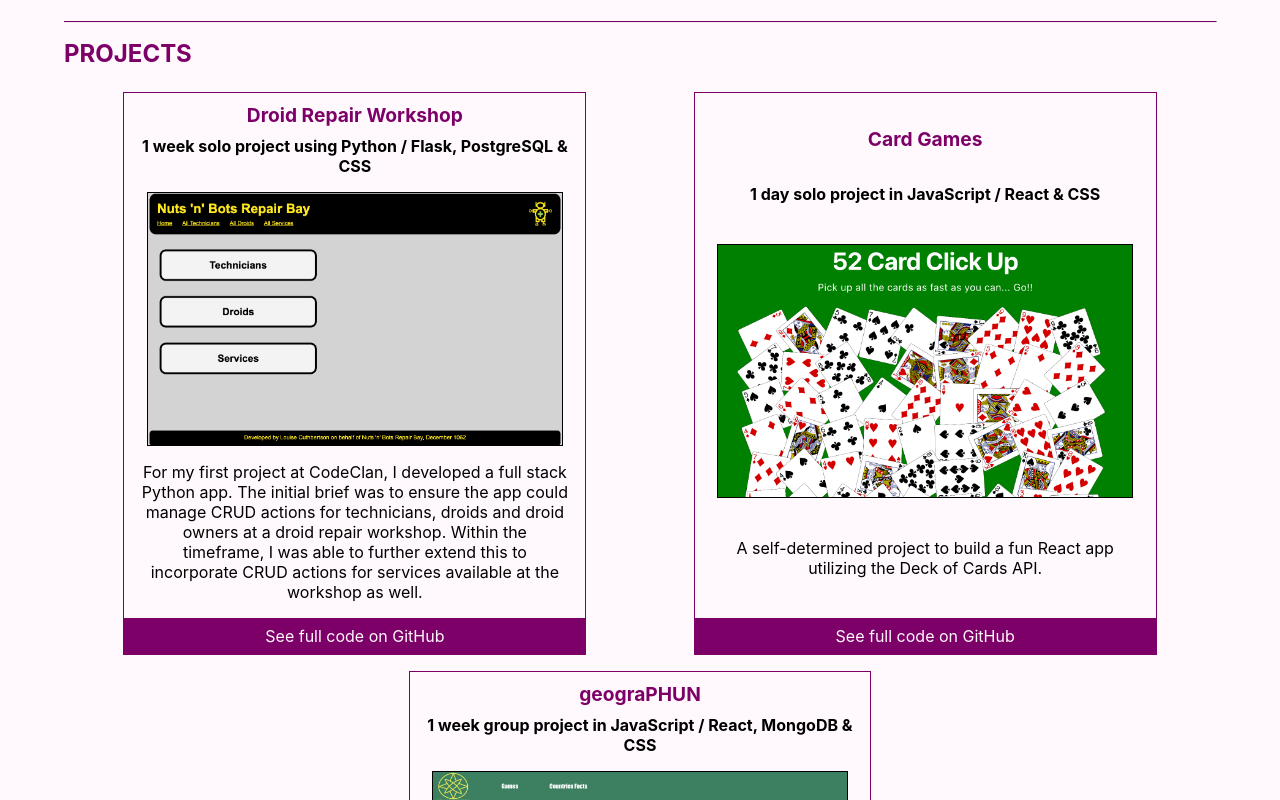
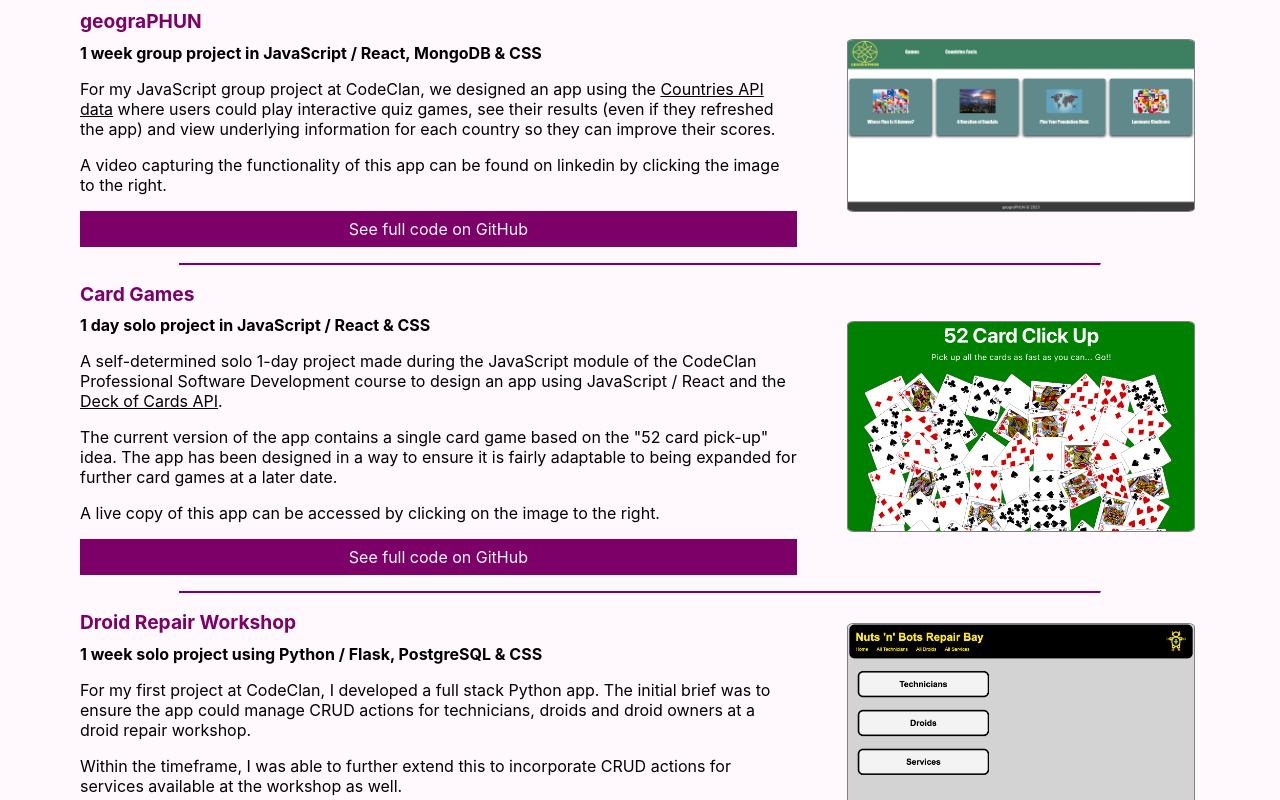
Before and after one commit to louise3112/portfolio_app, a React (Create React App) app: page / in a window 1280 px wide. Shown: the part 520-1320 px from the top of the page. Built offline with nearby package versions, Linux system fonts and the light colour scheme.

Commit message:
format of projects section updated

```diff
--- a/src/App.js
+++ b/src/App.js
@@ -12,7 +12,7 @@ const AppContent = styled.div`
 `
 
 const LineBreak = styled.hr`
-    border-top: 1px solid #7d0068;
+    border-top: 2px solid #7d0068;
     border-left: none;
     margin-top: 0;
     margin-bottom: 0;
--- a/src/components/AboutMe.js
+++ b/src/components/AboutMe.js
@@ -12,7 +12,7 @@ const AboutMeHeading = styled.h2`
 `
 
 const AboutMeText = styled.p`
-    font-size: 1.25em;
+    font-size: 1em;
     margin: 1.5em 0em 0em 0em;
 `
 
--- a/src/components/Footer.js
+++ b/src/components/Footer.js
@@ -2,13 +2,13 @@ import styled from "styled-components"
 
 const FooterSection = styled.div`
     background-color: #7d0068;
-    padding: 1em 0em 1em 0em;
+    padding: 0.8em 0em 0.8em 0em;
     display: grid;
     margin-top: auto;
 `
 
 const FooterText = styled.p`
-    font-size: 1.25em;
+    font-size: 1em;
     color: #fff8fc;
     text-align: center;
     margin: 0;
--- a/src/components/Projects.js
+++ b/src/components/Projects.js
@@ -20,6 +20,8 @@ const ProjectsList = styled.ul`
     padding: 0;
     margin: 1em 0em 1em 0em;
     display: flex;
+    flex-direction: column;
+    align-items: center;
     justify-content: space-evenly;
     flex-wrap: wrap;
     column-gap: 3em;
@@ -28,45 +30,38 @@ const ProjectsList = styled.ul`
 `
 
 const ProjectBox = styled.li`
+    display: grid;
+    grid-template-areas: 'info . image .';
+    grid-template-columns: 65% 3% 30% 2%;
+    align-items: center;
+`
+
+const ProjectInfo = styled.div`
+    grid-area: info;
     display: flex;
     flex-direction: column;
-    align-items: center;
-    justify-content: space-between;
-    width: 40%;
-    border: 1px solid #7d0068;
+    padding: 0em 1em 0em 1em;
 `
 
-const ProjectsLinks = styled.a`
-    text-decoration: none;
-    color: black;
-    cursor: pointer;
-    display: flex;
-    flex-direction: column;
-    flex-grow: 1;
-    align-items: center;
-    justify-content: space-evenly;
+const ProjectLink = styled.a`
+    grid-area: image;
 `
 
 const ProjectHeading = styled.h4`
     color: #7d0068;
     font-size: 1.2em;
-    text-align: center;
-    margin: 0.5em 0em 0.5em 0em;
-    padding: 0em 1em 0em 1em;
+    margin: 0em 0em 0.5em 0em;
 `
 
-const ProjectInfo = styled.p`
+const ProjectText = styled.p`
     font-size: 1em;
-    text-align: center;
-    margin: 0;
-    padding: 0em 1em 1em 1em;
+    margin: 0em 0em 1em 0em;
 `
 
-const ProjectImage = styled.img`
-    height: auto;
-    max-width: 90%;
-    margin: 0em 0em 1em 0em;
-    border: 0.5px solid black;
+const TextLinks = styled.a`
+    text-decoration: underline;
+    color: black;
+    cursor: pointer;
 `
 
 const GitHubLinks = styled.a`
@@ -76,8 +71,23 @@ const GitHubLinks = styled.a`
     text-align: center;
     background-color: #7d0068;
     color: #fff8fc;
-    margin: 0;
     padding: 0.5em 0em 0.5em 0em;
+`
+
+const ProjectImage = styled.img`
+    grid-area: image;
+    height: auto;
+    max-width: 100%;
+    border: 0.5px solid grey;
+    border-radius: 2%;
+`
+
+const LineBreak = styled.hr`
+    border-top: 2px solid #7d0068;
+    border-left: none;
+    margin-top: 0;
+    margin-bottom: 0;
+    width: 80%;
 `
 
 
@@ -87,34 +97,51 @@ const Projects = () => {
             <ProjectsHeading>PROJECTS</ProjectsHeading>
             <ProjectsList>
 
-                <ProjectBox>
-                    {/* <ProjectsLinks href="" target="_blank"> */}
-                        <ProjectHeading>Droid Repair Workshop</ProjectHeading>
-                        <ProjectInfo><b>1 week solo project using Python / Flask, PostgreSQL & CSS</b></ProjectInfo>
-                        <ProjectImage src={droidWorkshop} alt="Screenshot of Droid Repair Workshop app"/>
-                        <ProjectInfo>For my first project at CodeClan, I developed a full stack Python app. The initial brief was to ensure the app could manage CRUD actions for technicians, droids and droid owners at a droid repair workshop. Within the timeframe, I was able to further extend this to incorporate CRUD actions for services available at the workshop as well.</ProjectInfo>
-                    {/* </ ProjectsLinks> */}
-                    <GitHubLinks href="https://github.com/louise3112/droid_workshop" target="_blank">See full code on GitHub</GitHubLinks>
+            <ProjectBox>
+                    <ProjectInfo>
+                        <ProjectHeading>geograPHUN</ProjectHeading>
+                        <ProjectText><b>1 week group project in JavaScript / React, MongoDB & CSS </b></ProjectText>
+                        <ProjectText>For my JavaScript group project at CodeClan, we designed an app using the <TextLinks href="https://restcountries.com/#api-endpoints-v3-all" target="_blank">Countries API data</TextLinks> where users could play interactive quiz games, see their results (even if they refreshed the app) and view underlying information for each country so they can improve their scores.</ProjectText>
+
+                        <ProjectText>A video capturing the functionality of this app can be found on linkedin by clicking the image to the right.</ProjectText>
+                        <GitHubLinks href="https://github.com/louise3112/countries_quiz" target="_blank">See full code on GitHub</GitHubLinks>
+                    </ProjectInfo>
+                    <ProjectLink href="https://www.linkedin.com/feed/update/urn:li:activity:7031994797494005762/" target="_blank">
+                        <ProjectImage src={countriesQuiz} alt="Screenshot of geograPHUN app"/>
+                    </ProjectLink>
                 </ProjectBox>
 
+                <LineBreak />
+
                 <ProjectBox>
-                    <ProjectsLinks href="https://louise3112.github.io/card_games/" target="_blank">
+                    <ProjectInfo>
                         <ProjectHeading>Card Games</ProjectHeading>
-                        <ProjectInfo><b>1 day solo project in JavaScript / React & CSS </b></ProjectInfo>
+                        <ProjectText><b>1 day solo project in JavaScript / React & CSS </b></ProjectText>
+                        <ProjectText>A self-determined solo 1-day project made during the JavaScript module of the CodeClan Professional Software Development course to design an app using JavaScript / React and the <TextLinks href="https://www.deckofcardsapi.com/" target="_blank">Deck of Cards API</TextLinks>.</ProjectText>
+
+                        <ProjectText>The current version of the app contains a single card game based on the "52 card pick-up" idea. The app has been designed in a way to ensure it is fairly adaptable to being expanded for further card games at a later date.</ProjectText>
+
+                        <ProjectText>A live copy of this app can be accessed by clicking on the image to the right. </ProjectText>
+
+                        <GitHubLinks href="https://github.com/louise3112/card_games" target="_blank">See full code on GitHub</GitHubLinks>
+                    </ProjectInfo>
+                    <ProjectLink href="https://louise3112.github.io/card_games/" target="_blank">
                         <ProjectImage src={cardGames} alt="Screenshot of Card Games app"/>
-                        <ProjectInfo>A self-determined project to build a fun React app utilizing the Deck of Cards API. </ProjectInfo>
-                    </ ProjectsLinks>
-                    <GitHubLinks href="https://github.com/louise3112/card_games" target="_blank">See full code on GitHub</GitHubLinks>
+                    </ProjectLink>
                 </ProjectBox>
 
+                <LineBreak />
+
                 <ProjectBox>
-                    {/* <ProjectsLinks href="" target="_blank"> */}
-                        <ProjectHeading>geograPHUN</ProjectHeading>
-                        <ProjectInfo><b>1 week group project in JavaScript / React, MongoDB & CSS </b></ProjectInfo>
-                        <ProjectImage src={countriesQuiz} alt="Screenshot of geograPHUN app"/>
-                        <ProjectInfo>For my JavaScript group project at CodeClan, we designed an app using the Countries API data where users could play interactive quiz games, see their results (even if they refreshed the app) and view underlying information for each country so they can improve their scores.</ProjectInfo>
-                    {/* </ ProjectsLinks> */}
-                    <GitHubLinks href="https://github.com/louise3112/countries_quiz" target="_blank">See full code on GitHub</GitHubLinks>
+                    <ProjectInfo>
+                        <ProjectHeading>Droid Repair Workshop</ProjectHeading>
+                        <ProjectText><b>1 week solo project using Python / Flask, PostgreSQL & CSS</b></ProjectText>
+                        <ProjectText>For my first project at CodeClan, I developed a full stack Python app. The initial brief was to ensure the app could manage CRUD actions for technicians, droids and droid owners at a droid repair workshop.</ProjectText>
+
+                        <ProjectText>Within the timeframe, I was able to further extend this to incorporate CRUD actions for services available at the workshop as well.</ProjectText>
+                        <GitHubLinks href="https://github.com/louise3112/droid_workshop" target="_blank">See full code on GitHub</GitHubLinks>
+                    </ProjectInfo>
+                    <ProjectImage src={droidWorkshop} alt="Screenshot of Droid Repair Workshop app"/>
                 </ProjectBox>
 
 
```
